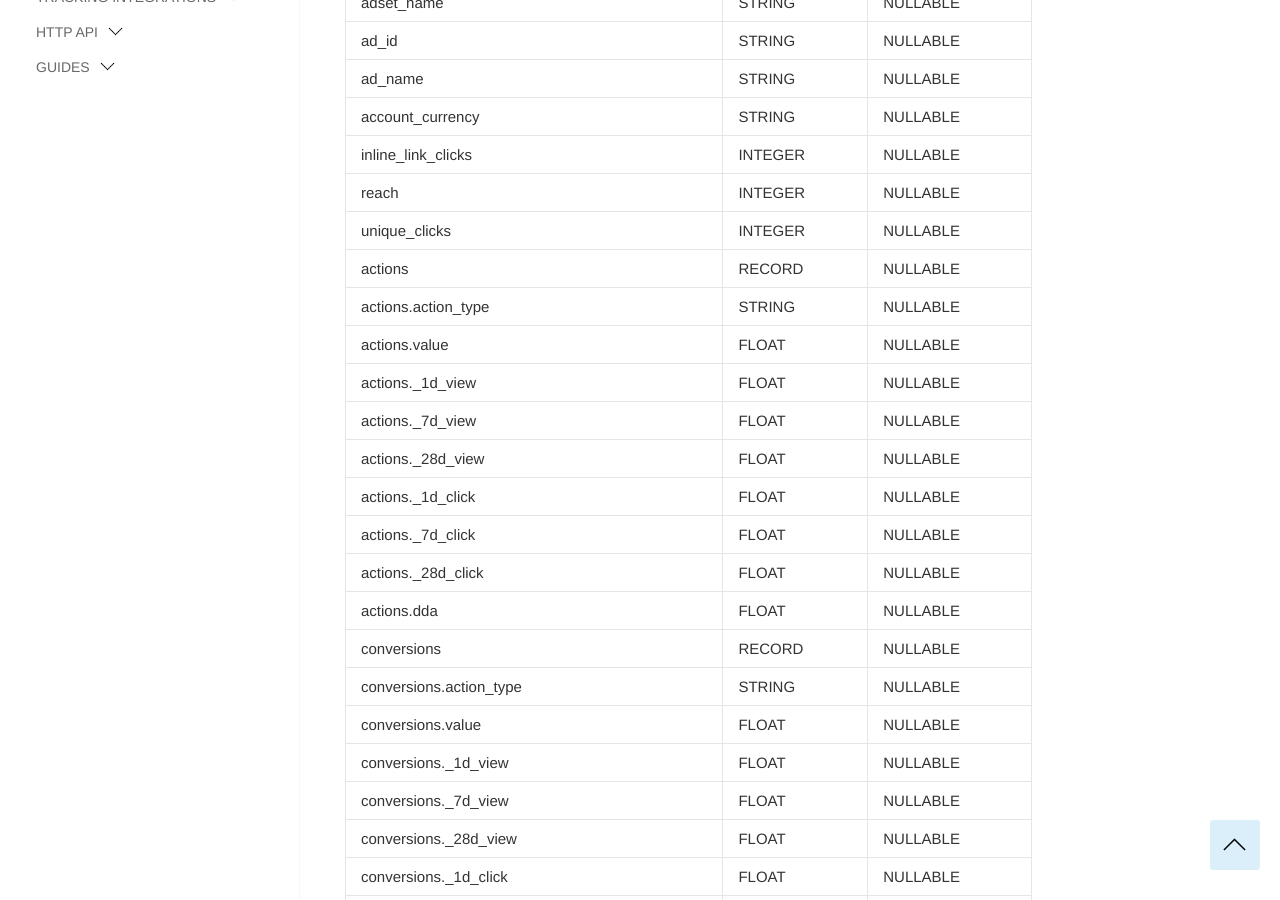
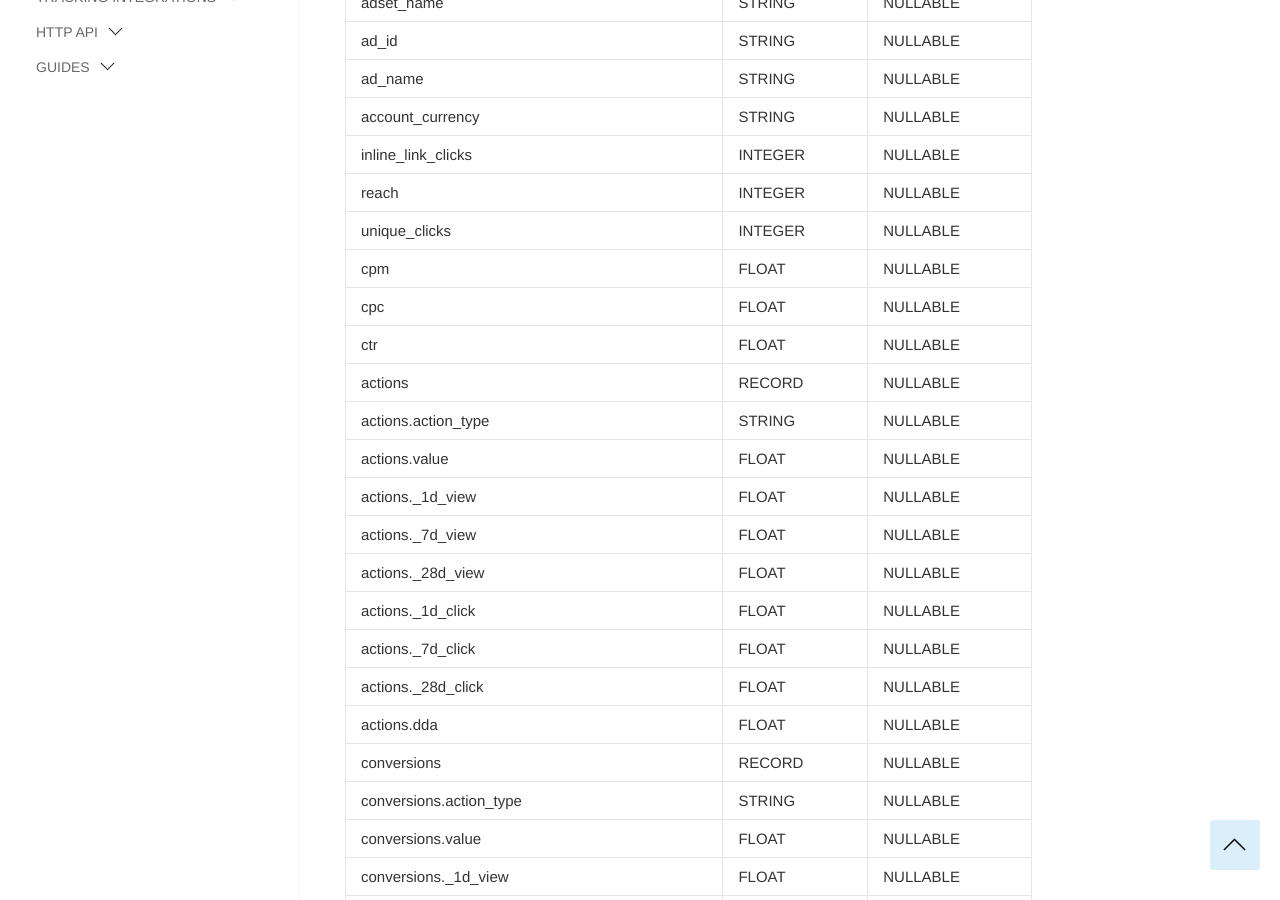
Before and after one commit to segmentstream-com/segmentstream-com.github.io, a Jekyll site: the page built from _docs/datasources/facebook.md, in a window 1280 px wide and 900 px high, scrolled down 1561 px. Built offline with Jekyll 4.4.1, drawn with Linux system fonts in a browser that asks for light colours; nearby versions of some CDN libraries.

Commit message:
fb fields

```diff
--- a/_docs/datasources/facebook.md
+++ b/_docs/datasources/facebook.md
@@ -52,6 +52,9 @@ account_currency | STRING | NULLABLE
 inline_link_clicks | INTEGER | NULLABLE
 reach | INTEGER | NULLABLE
 unique_clicks | INTEGER | NULLABLE
+cpm | FLOAT | NULLABLE
+cpc | FLOAT | NULLABLE
+ctr | FLOAT | NULLABLE
 actions | RECORD | NULLABLE
 actions.action_type	 | STRING | NULLABLE
 actions.value | FLOAT | NULLABLE
```
